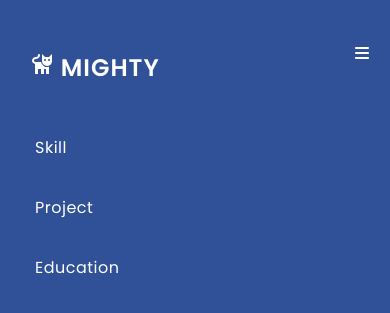
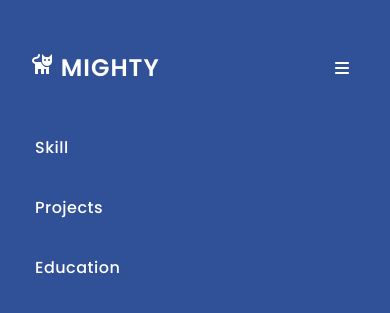
Before and after one commit to Puliphat/puliphat-portfolio, a React (Vite) app: page / in a window 390 px wide. Both pictures are taken after a click on the icon 362 px from the left and 53 px from the top of the page. Shown: the top 313 px of the page. Built offline with nearby package versions, Linux system fonts and the light colour scheme.

Commit message:
fix responsive navbar and fix layout web

```diff
--- a/src/components/Education/Education.module.css
+++ b/src/components/Education/Education.module.css
@@ -65,7 +65,7 @@
           margin: 30px 0;
 
           & .education_img{
-           margin-left: 130px;
+           margin-left: 155px;
           }
 
 
--- a/src/components/Hero/Hero.jsx
+++ b/src/components/Hero/Hero.jsx
@@ -31,7 +31,7 @@ function Hero() {
               functional websites, I am motivated and open to learning  <br />new skill to
               continually improve myself.
             </p>
-            <ul id="skills" className={styles.hero_social}>
+            <ul  className={styles.hero_social}>
               <li>
                 <a href="https://github.com/Puliphat" target="_blank" rel="noopener noreferrer">
                   <FaGithub />
--- a/src/components/Hero/Hero.module.css
+++ b/src/components/Hero/Hero.module.css
@@ -55,6 +55,7 @@
       border-radius: 100%;
       background-image: url("..\img\puliphat.jpg");
       background-size: cover;
+      margin-top: 30px;
       margin-right: 120px;
     }
   }
--- a/src/components/Navbar/Navbar.jsx
+++ b/src/components/Navbar/Navbar.jsx
@@ -10,7 +10,6 @@ const Navbar = () => {
   function handleToggle() {
     setToggle(!isToggled)
   }
-
 
   return (
     <nav>
@@ -41,12 +40,18 @@ const Navbar = () => {
         {isToggled ? (
           <>
           <ul className={styles.mobile_menu} >
-            <li><a href="#"></a>Skill</li>
-            <li><a href="#"></a>Project</li>
-            <li><a href="#"></a>Education</li>
+            <li>
+              <a href="#skills" >Skill</a>
+            </li>
+            <li>
+              <a href="#projects" >Projects</a>
+            </li>
+            <li>
+              <a href="#education" >Education</a>
+            </li>
           </ul>
           <div className={styles.mobile_button}>
-            <a href="#">Contact</a>
+            <a href="#contact" >Contact</a>
           </div>
           </>
         ) : null}
--- a/src/components/Navbar/Navbar.module.css
+++ b/src/components/Navbar/Navbar.module.css
@@ -24,8 +24,8 @@ nav {
 
     .bars {
         position: absolute;
-        top: 45px;
-        right: 20px;
+        top: 60px;
+        right: 40px;
         color: #fff;
     }
 
--- a/src/components/Projects/Projects.module.css
+++ b/src/components/Projects/Projects.module.css
@@ -34,7 +34,7 @@
             }
 
             & img {
-                width: 100%;
+                width: 90%;
                 height: 200px;
                 border-radius: 15px;
                 object-fit: cover;
--- a/src/components/Skills/Skills.jsx
+++ b/src/components/Skills/Skills.jsx
@@ -1,11 +1,13 @@
 import React from 'react'
 import styles from './Skills.module.css'
-import { FaJs,FaReact,FaGitAlt,FaNode,FaHtml5,FaCss3Alt} from 'react-icons/fa6'
+import { FaJs,FaReact,FaGitAlt,FaNode,} from 'react-icons/fa6'
 import { GrMysql } from "react-icons/gr";
+import { BiLogoTailwindCss } from "react-icons/bi";
+
 
 function Skills() {
   return (
-    <div className={styles.skills_con} >
+    <div id="skills" className={styles.skills_con} >
       <h2 className={styles.skills_title}>『 My technical skill 』</h2>
       <ul className={styles.skills_list}>
         <li>
@@ -21,13 +23,10 @@ function Skills() {
           <GrMysql />
         </li>
         <li>
-          <FaGitAlt/>
+          <BiLogoTailwindCss />
         </li>
         <li>
-          <FaHtml5/>
-        </li>
-        <li>
-          <FaCss3Alt/>
+          <FaGitAlt/>
         </li>
       </ul>
     </div>
--- a/src/components/Skills/Skills.module.css
+++ b/src/components/Skills/Skills.module.css
@@ -32,6 +32,10 @@
     .skills_con{
         height: auto;
 
+        & .skills_title {
+             margin-top: 70px;
+           }
+
         & .skills_list{
             flex-direction: column;
             margin: 50px 0;
```
Also changed, not shown: readme.txt (added), 1 other file (tests, documents, lock files or other folders).
